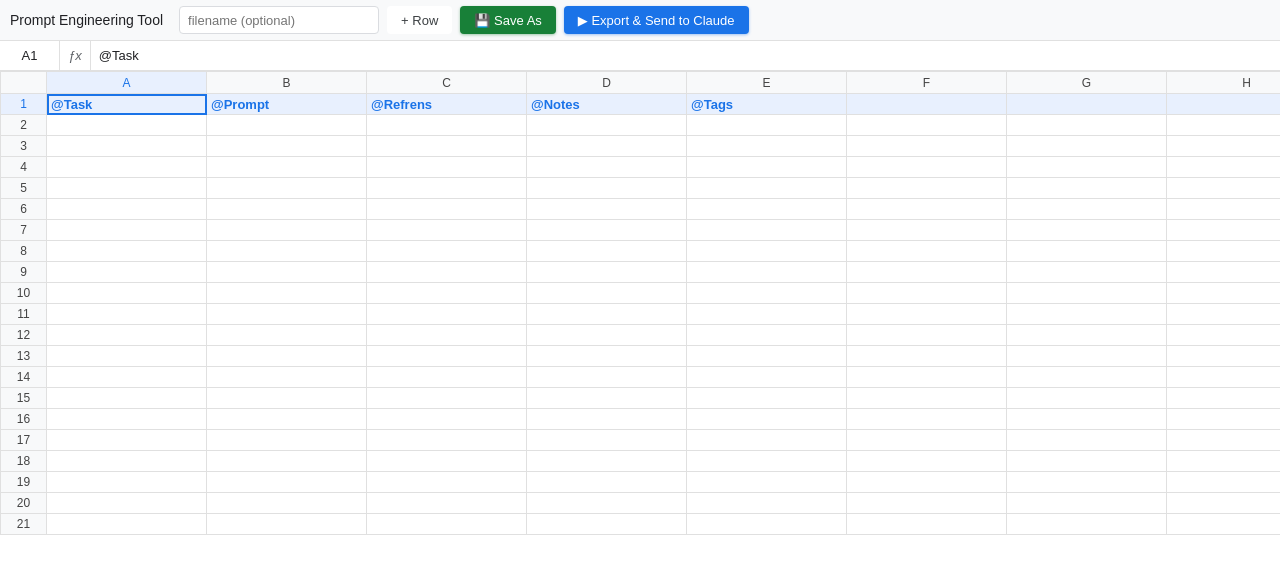
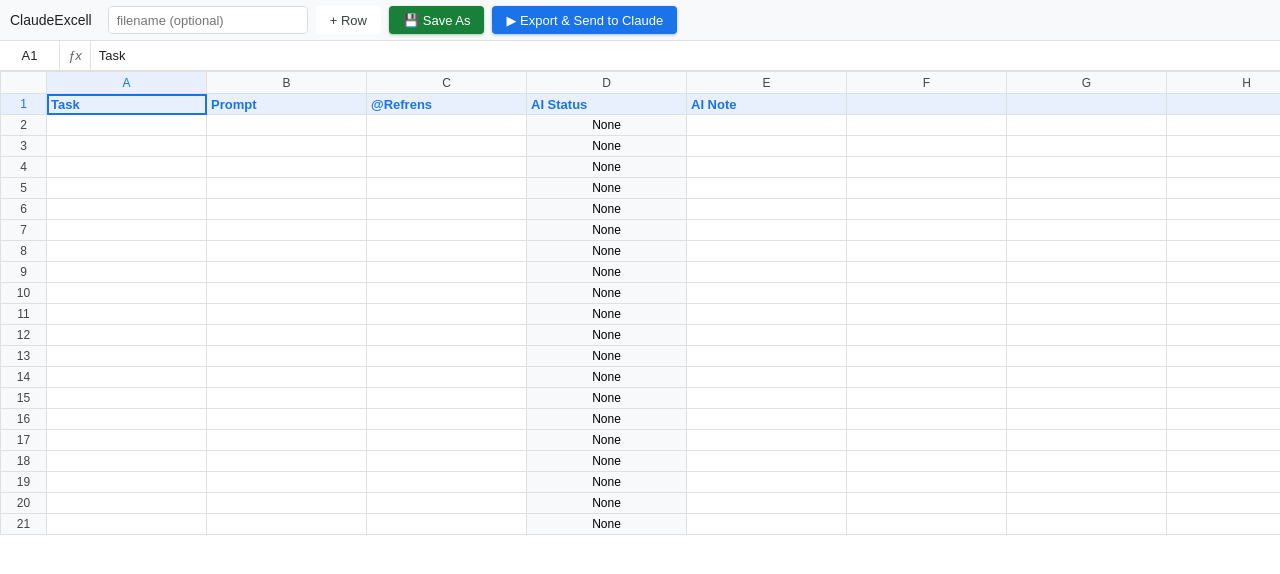
Before and after one commit to samjahanirad/ClaudeExcell, a website: page public/index.html in a window 1280 px wide. Drawn offline with Linux system fonts and the light colour scheme.

Commit message:
Rename columns, add AI Status dropdown, rebrand to ClaudeExcell
- Headers: Task | Prompt | @Refrens | AI Status | AI Note
  (@ only on Refrens, Notes/Tags removed)
- AI Status column renders as a dropdown: None / Done / Do Later
  with color-coded backgrounds (grey / green / amber)
- AI Note column is free-text for AI to annotate
- Page title and toolbar heading renamed to ClaudeExcell
- Undo/redo and add-row both handle the status column correctly

Co-Authored-By: Claude Sonnet 4.6 <noreply@anthropic.com>

```diff
--- a/public/index.html
+++ b/public/index.html
@@ -2,7 +2,7 @@
 <html lang="en">
 <head>
 <meta charset="UTF-8">
-<title>Prompt Engineering Tool</title>
+<title>ClaudeExcell</title>
 <style>
   * { box-sizing: border-box; margin: 0; padding: 0; }
   body { font-family: 'Google Sans', Arial, sans-serif; font-size: 13px; background: #fff; overflow: hidden; height: 100vh; display: flex; flex-direction: column; }
@@ -101,6 +101,17 @@
   }
   td.cell.header-cell input { background: #e8f0fe; font-weight: 600; color: #1a73e8; }
 
+  /* AI Status dropdown inside cell */
+  td.cell select.status-select {
+    position: absolute; inset: 0; width: 100%; height: 100%;
+    border: none; outline: none; padding: 0 4px;
+    font-size: 12px; font-family: inherit; cursor: pointer;
+    background: transparent; appearance: none; text-align: center;
+  }
+  td.cell.status-none   { background: #f8f9fa; color: #5f6368; }
+  td.cell.status-done   { background: #e6f4ea; color: #188038; font-weight: 500; }
+  td.cell.status-later  { background: #fef7e0; color: #b06000; font-weight: 500; }
+
   .col-header.highlight, .row-header.highlight { background: #e8f0fe; color: #1a73e8; }
   tr:hover .row-header { background: #f1f3f4; }
 
@@ -135,7 +146,7 @@
 
 <!-- Toolbar -->
 <div id="toolbar">
-  <span class="title">Prompt Engineering Tool</span>
+  <span class="title">ClaudeExcell</span>
   <input id="filename-input" type="text" placeholder="filename (optional)" />
   <button id="btn-add-row">+ Row</button>
   <button id="btn-save">&#128190; Save As</button>
@@ -167,7 +178,9 @@
 
 <script>
 // ── Config ──────────────────────────────────────────────
-const DEFAULT_HEADERS = ['@Task', '@Prompt', '@Refrens', '@Notes', '@Tags'];
+const DEFAULT_HEADERS = ['Task', 'Prompt', '@Refrens', 'AI Status', 'AI Note'];
+const STATUS_COL = 3;  // index of "AI Status" column in DEFAULT_HEADERS
+const STATUS_OPTIONS = ['None', 'Done', 'Do Later'];
 const INIT_ROWS = 20;
 const COLS = Math.max(DEFAULT_HEADERS.length, 8);
 
@@ -197,7 +210,12 @@ function pushHistory(r, c, oldVal, newVal) {
 function applyCell(r, c, val) {
   data[r][c] = val;
   const td = getCell(r, c);
-  if (td) td.textContent = val;
+  if (!td) return;
+  if (r > 0 && c === STATUS_COL) {
+    renderStatusCell(td, r, val);
+  } else {
+    td.textContent = val;
+  }
   if (selR === r && selC === c) formulaInput.value = val;
 }
 
@@ -269,11 +287,46 @@ function appendRow(r) {
     td.className = 'cell' + (r === 0 ? ' header-cell' : '');
     td.dataset.r = r; td.dataset.c = c;
     td.tabIndex = -1;
-    td.addEventListener('mousedown', () => selectCell(r, c, false));
-    td.addEventListener('dblclick', () => startEdit(r, c));
+
+    // AI Status column (data rows only) → dropdown
+    if (r > 0 && c === STATUS_COL) {
+      renderStatusCell(td, r, data[r][c] || 'None');
+    } else {
+      td.addEventListener('mousedown', () => selectCell(r, c, false));
+      td.addEventListener('dblclick', () => startEdit(r, c));
+    }
     tr.appendChild(td);
   }
   tbody.appendChild(tr);
+}
+
+function renderStatusCell(td, r, value) {
+  td.innerHTML = '';
+  const sel = document.createElement('select');
+  sel.className = 'status-select';
+  STATUS_OPTIONS.forEach(opt => {
+    const o = document.createElement('option');
+    o.value = opt; o.textContent = opt;
+    if (opt === value) o.selected = true;
+    sel.appendChild(o);
+  });
+  applyStatusClass(td, value);
+  sel.addEventListener('mousedown', e => e.stopPropagation());
+  sel.addEventListener('change', () => {
+    const oldVal = data[r][STATUS_COL];
+    const newVal = sel.value;
+    pushHistory(r, STATUS_COL, oldVal, newVal);
+    data[r][STATUS_COL] = newVal;
+    applyStatusClass(td, newVal);
+  });
+  td.appendChild(sel);
+}
+
+function applyStatusClass(td, value) {
+  td.classList.remove('status-none', 'status-done', 'status-later');
+  if (value === 'Done')       td.classList.add('status-done');
+  else if (value === 'Do Later') td.classList.add('status-later');
+  else                        td.classList.add('status-none');
 }
 
 // ── Cell selection ────────────────────────────────────────
@@ -365,7 +418,9 @@ formulaInput.addEventListener('keydown', (e) => {
 
 // ── Add row ───────────────────────────────────────────────
 document.getElementById('btn-add-row').addEventListener('click', () => {
-  data.push(Array(COLS).fill(''));
+  const row = Array(COLS).fill('');
+  row[STATUS_COL] = 'None';
+  data.push(row);
   ROWS++;
   appendRow(ROWS - 1);
 });
@@ -492,8 +547,14 @@ document.getElementById('btn-close-panel').addEventListener('click', () => {
 // ── Init ──────────────────────────────────────────────────
 buildGrid();
 for (let r = 0; r < ROWS; r++)
-  for (let c = 0; c < COLS; c++)
-    getCell(r, c).textContent = data[r][c];
+  for (let c = 0; c < COLS; c++) {
+    if (r > 0 && c === STATUS_COL) {
+      if (!data[r][c]) data[r][c] = 'None';
+      renderStatusCell(getCell(r, c), r, data[r][c]);
+    } else {
+      getCell(r, c).textContent = data[r][c];
+    }
+  }
 
 selectCell(0, 0, false);
 </script>
```
